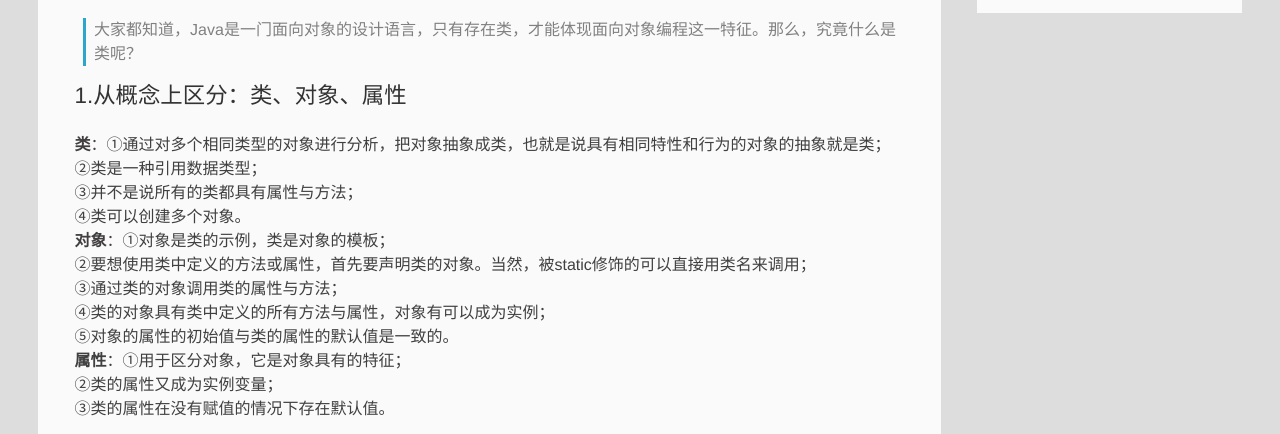
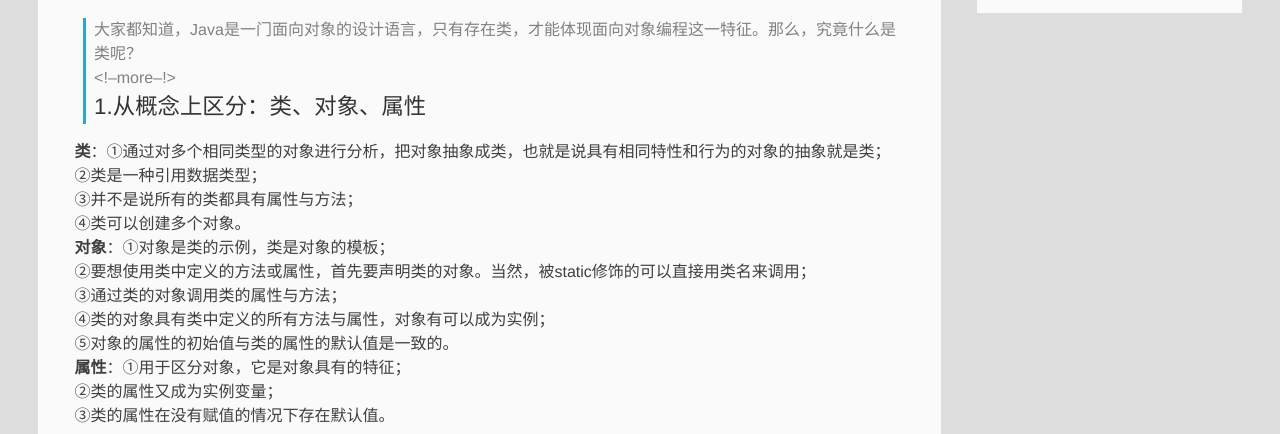
Before and after one commit to hpu145/hpu145.github.io, a plain HTML site: page 2017/12/25/Java的类与继承/index.html in a window 1280 px wide. Shown: the part 365-799 px from the top of the page. Drawn offline with Linux system fonts and the light colour scheme; a script that the page names is missing.

Commit message:
Site updated: 2018-01-17 10:50:17

```diff
--- a/2017/12/25/Java的类与继承/index.html
+++ b/2017/12/25/Java的类与继承/index.html
@@ -11,19 +11,19 @@
 
 
 
-    <meta name="description" content="大家都知道，Java是一门面向对象的设计语言，只有存在类，才能体现面向对象编程这一特征。那么，究竟什么是类呢？  1.从概念上区分：类、对象、属性类：①通过对多个相同类型的对象进行分析，把对象抽象成类，也就是说具有相同特性和行为的对象的抽象就是类；②类是一种引用数据类型；③并不是说所有的类都具有属性与方法；④类可以创建多个对象。对象：①对象是类的示例，类是对象的模板；②要想使用类中定义的方法或属">
+    <meta name="description" content="大家都知道，Java是一门面向对象的设计语言，只有存在类，才能体现面向对象编程这一特征。那么，究竟什么是类呢？&amp;lt;!–more–!&amp;gt; 1.从概念上区分：类、对象、属性 类：①通过对多个相同类型的对象进行分析，把对象抽象成类，也就是说具有相同特性和行为的对象的抽象就是类；②类是一种引用数据类型；③并不是说所有的类都具有属性与方法；④类可以创建多个对象。对象：①对象是类的示例，类是对象的模">
 <meta property="og:type" content="article">
 <meta property="og:title" content="Java的类与继承">
 <meta property="og:url" content="http://yoursite.com/2017/12/25/Java的类与继承/index.html">
 <meta property="og:site_name" content="沐雨星光">
-<meta property="og:description" content="大家都知道，Java是一门面向对象的设计语言，只有存在类，才能体现面向对象编程这一特征。那么，究竟什么是类呢？  1.从概念上区分：类、对象、属性类：①通过对多个相同类型的对象进行分析，把对象抽象成类，也就是说具有相同特性和行为的对象的抽象就是类；②类是一种引用数据类型；③并不是说所有的类都具有属性与方法；④类可以创建多个对象。对象：①对象是类的示例，类是对象的模板；②要想使用类中定义的方法或属">
+<meta property="og:description" content="大家都知道，Java是一门面向对象的设计语言，只有存在类，才能体现面向对象编程这一特征。那么，究竟什么是类呢？&amp;lt;!–more–!&amp;gt; 1.从概念上区分：类、对象、属性 类：①通过对多个相同类型的对象进行分析，把对象抽象成类，也就是说具有相同特性和行为的对象的抽象就是类；②类是一种引用数据类型；③并不是说所有的类都具有属性与方法；④类可以创建多个对象。对象：①对象是类的示例，类是对象的模">
 <meta property="og:locale" content="zh-Hans">
 <meta property="og:image" content="http://upload-images.jianshu.io/upload_images/3579909-cedfa149d357791d.png?imageMogr2/auto-orient/strip%7CimageView2/2/w/1240">
 <meta property="og:image" content="http://upload-images.jianshu.io/upload_images/3579909-3b3a64c95d8be5bc.png?imageMogr2/auto-orient/strip%7CimageView2/2/w/1240">
-<meta property="og:updated_time" content="2018-01-17T01:20:50.074Z">
+<meta property="og:updated_time" content="2018-01-17T02:49:59.222Z">
 <meta name="twitter:card" content="summary">
 <meta name="twitter:title" content="Java的类与继承">
-<meta name="twitter:description" content="大家都知道，Java是一门面向对象的设计语言，只有存在类，才能体现面向对象编程这一特征。那么，究竟什么是类呢？  1.从概念上区分：类、对象、属性类：①通过对多个相同类型的对象进行分析，把对象抽象成类，也就是说具有相同特性和行为的对象的抽象就是类；②类是一种引用数据类型；③并不是说所有的类都具有属性与方法；④类可以创建多个对象。对象：①对象是类的示例，类是对象的模板；②要想使用类中定义的方法或属">
+<meta name="twitter:description" content="大家都知道，Java是一门面向对象的设计语言，只有存在类，才能体现面向对象编程这一特征。那么，究竟什么是类呢？&amp;lt;!–more–!&amp;gt; 1.从概念上区分：类、对象、属性 类：①通过对多个相同类型的对象进行分析，把对象抽象成类，也就是说具有相同特性和行为的对象的抽象就是类；②类是一种引用数据类型；③并不是说所有的类都具有属性与方法；④类可以创建多个对象。对象：①对象是类的示例，类是对象的模">
 <meta name="twitter:image" content="http://upload-images.jianshu.io/upload_images/3579909-cedfa149d357791d.png?imageMogr2/auto-orient/strip%7CimageView2/2/w/1240">
 
 
@@ -96,9 +96,9 @@
 	<div class="article-content">
 
 		<blockquote>
-<p>大家都知道，Java是一门面向对象的设计语言，只有存在类，才能体现面向对象编程这一特征。那么，究竟什么是类呢？</p>
-</blockquote>
-<h5 id="1-从概念上区分：类、对象、属性"><a href="#1-从概念上区分：类、对象、属性" class="headerlink" title="1.从概念上区分：类、对象、属性"></a>1.从概念上区分：类、对象、属性</h5><p><strong>类</strong>：①通过对多个相同类型的对象进行分析，把对象抽象成类，也就是说具有相同特性和行为的对象的抽象就是类；<br>②类是一种引用数据类型；<br>③并不是说所有的类都具有属性与方法；<br>④类可以创建多个对象。<br><strong>对象</strong>：①对象是类的示例，类是对象的模板；<br>②要想使用类中定义的方法或属性，首先要声明类的对象。当然，被static修饰的可以直接用类名来调用；<br>③通过类的对象调用类的属性与方法；<br>④类的对象具有类中定义的所有方法与属性，对象有可以成为实例；<br>⑤对象的属性的初始值与类的属性的默认值是一致的。<br><strong>属性</strong>：①用于区分对象，它是对象具有的特征；<br>②类的属性又成为实例变量；<br>③类的属性在没有赋值的情况下存在默认值。</p>
+<p>大家都知道，Java是一门面向对象的设计语言，只有存在类，才能体现面向对象编程这一特征。那么，究竟什么是类呢？<br>&lt;!–more–!&gt;</p>
+<h5 id="1-从概念上区分：类、对象、属性"><a href="#1-从概念上区分：类、对象、属性" class="headerlink" title="1.从概念上区分：类、对象、属性"></a>1.从概念上区分：类、对象、属性</h5></blockquote>
+<p><strong>类</strong>：①通过对多个相同类型的对象进行分析，把对象抽象成类，也就是说具有相同特性和行为的对象的抽象就是类；<br>②类是一种引用数据类型；<br>③并不是说所有的类都具有属性与方法；<br>④类可以创建多个对象。<br><strong>对象</strong>：①对象是类的示例，类是对象的模板；<br>②要想使用类中定义的方法或属性，首先要声明类的对象。当然，被static修饰的可以直接用类名来调用；<br>③通过类的对象调用类的属性与方法；<br>④类的对象具有类中定义的所有方法与属性，对象有可以成为实例；<br>⑤对象的属性的初始值与类的属性的默认值是一致的。<br><strong>属性</strong>：①用于区分对象，它是对象具有的特征；<br>②类的属性又成为实例变量；<br>③类的属性在没有赋值的情况下存在默认值。</p>
 <blockquote>
 <p>1）对于  char、short、byte、int、long、float、double等基本数据类型的变量来说会默认初始化为0（float、double默认初始化为0.0，boolean变量默认会被初始化为false）；<br>2）对于引用类型的变量（String类型、数组、自定义的类等），会默认初始化为null。</p>
 </blockquote>
--- a/index.html
+++ b/index.html
@@ -94,9 +94,9 @@
     <div class="article-content">
 
         <blockquote>
-<p>大家都知道，Java是一门面向对象的设计语言，只有存在类，才能体现面向对象编程这一特征。那么，究竟什么是类呢？</p>
-</blockquote>
-<h5 id="1-从概念上区分：类、对象、属性"><a href="#1-从概念上区分：类、对象、属性" class="headerlink" title="1.从概念上区分：类、对象、属性"></a>1.从概念上区分：类、对象、属性</h5><p><strong>类</strong>：①通过对多个相同类型的对象进行分析，把对象抽象成类，也就是说具有相同特性和行为的对象的抽象就是类；<br>②类是一种引用数据类型；<br>③并不是说所有的类都具有属性与方法；<br>④类可以创建多个对象。<br><strong>对象</strong>：①对象是类的示例，类是对象的模板；<br>②要想使用类中定义的方法或属性，首先要声明类的对象。当然，被static修饰的可以直接用类名来调用；<br>③通过类的对象调用类的属性与方法；<br>④类的对象具有类中定义的所有方法与属性，对象有可以成为实例；<br>⑤对象的属性的初始值与类的属性的默认值是一致的。<br><strong>属性</strong>：①用于区分对象，它是对象具有的特征；<br>②类的属性又成为实例变量；<br>③类的属性在没有赋值的情况下存在默认值。</p>
+<p>大家都知道，Java是一门面向对象的设计语言，只有存在类，才能体现面向对象编程这一特征。那么，究竟什么是类呢？<br>&lt;!–more–!&gt;</p>
+<h5 id="1-从概念上区分：类、对象、属性"><a href="#1-从概念上区分：类、对象、属性" class="headerlink" title="1.从概念上区分：类、对象、属性"></a>1.从概念上区分：类、对象、属性</h5></blockquote>
+<p><strong>类</strong>：①通过对多个相同类型的对象进行分析，把对象抽象成类，也就是说具有相同特性和行为的对象的抽象就是类；<br>②类是一种引用数据类型；<br>③并不是说所有的类都具有属性与方法；<br>④类可以创建多个对象。<br><strong>对象</strong>：①对象是类的示例，类是对象的模板；<br>②要想使用类中定义的方法或属性，首先要声明类的对象。当然，被static修饰的可以直接用类名来调用；<br>③通过类的对象调用类的属性与方法；<br>④类的对象具有类中定义的所有方法与属性，对象有可以成为实例；<br>⑤对象的属性的初始值与类的属性的默认值是一致的。<br><strong>属性</strong>：①用于区分对象，它是对象具有的特征；<br>②类的属性又成为实例变量；<br>③类的属性在没有赋值的情况下存在默认值。</p>
 <blockquote>
 <p>1）对于  char、short、byte、int、long、float、double等基本数据类型的变量来说会默认初始化为0（float、double默认初始化为0.0，boolean变量默认会被初始化为false）；<br>2）对于引用类型的变量（String类型、数组、自定义的类等），会默认初始化为null。</p>
 </blockquote>
```
